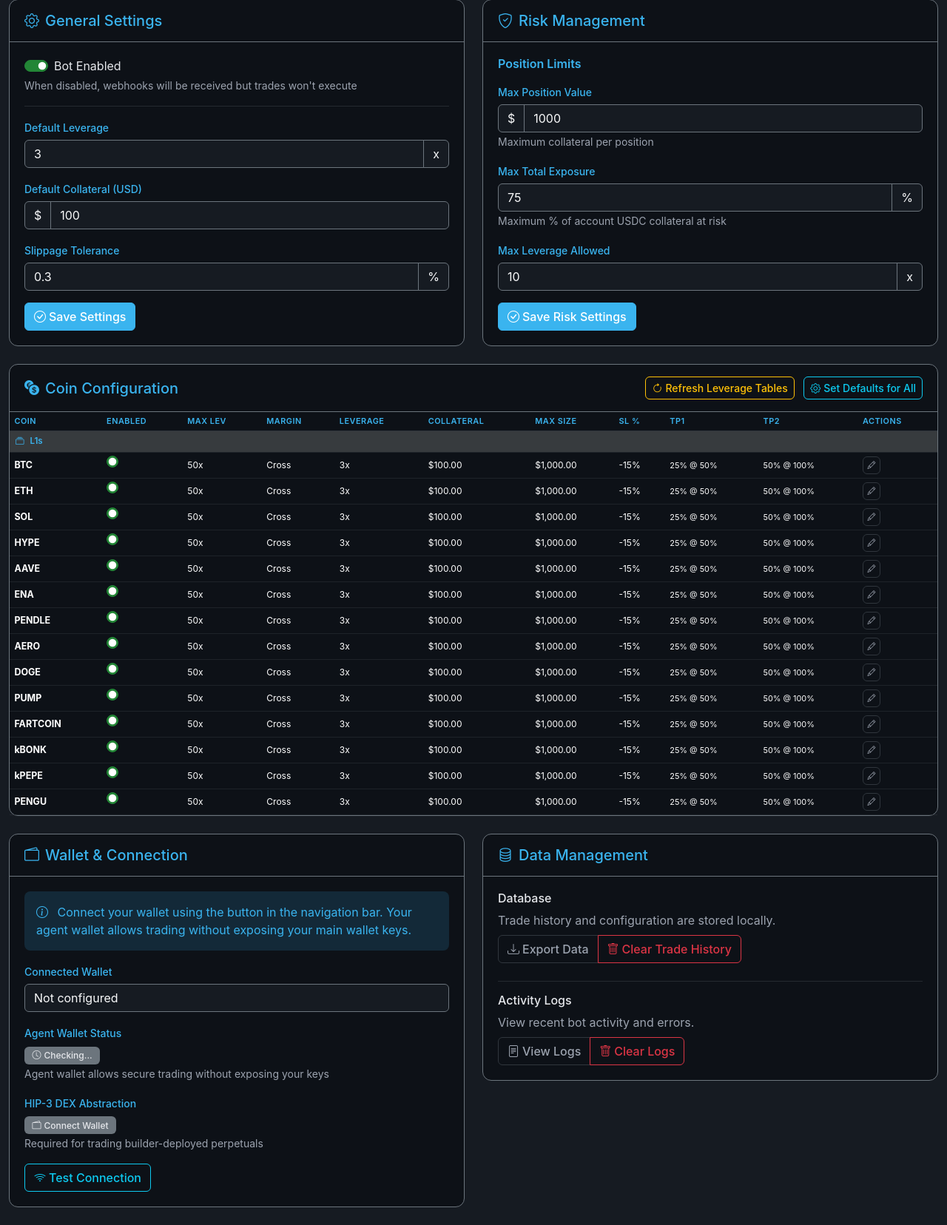
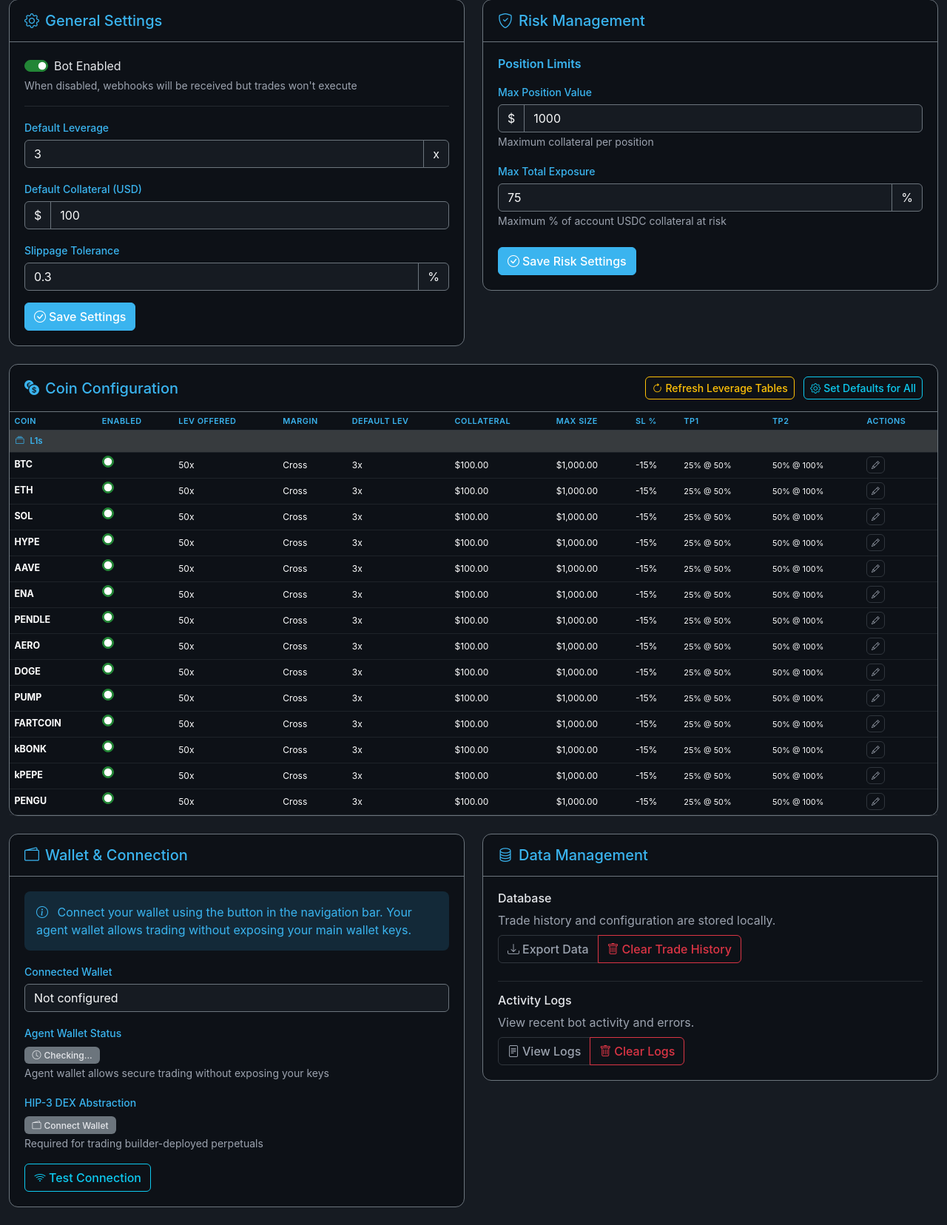
Before and after one commit to AKMoCap/MAK_TVBot, a Flask app: page /settings in a window 1280 px wide. Shown: the part 106-1762 px from the top of the page at 74% size. Run offline with Flask 3, Linux system fonts and the light colour scheme; data comes from the database, SQL or seed files in the repository; parts of the project's set-up code (start-up, migrations or seed data) failed here and were passed over; some libraries are stand-ins or nearby versions.

Commit message:
Rename columns, remove Max Leverage setting, fix coin matching
- Rename "Max Lev" to "Lev Offered" in Coin Configuration table
- Rename "Leverage" to "Default Lev" in Coin Configuration table
- Remove "Max Leverage Allowed" field from Risk Management settings
- Fix kBONK/kPEPE matching by adding case-insensitive lookup

```diff
--- a/app.py
+++ b/app.py
@@ -945,17 +945,20 @@ def api_refresh_leverage():
         if not universe:
             return jsonify({'success': False, 'error': 'No perpetuals data returned from Hyperliquid'}), 500
 
-        # Build a map of coin name -> metadata
+        # Build maps of coin name -> metadata (exact match and lowercase for fallback)
         hl_metadata = {}
+        hl_metadata_lower = {}
         for asset in universe:
             name = asset.get('name')
             if name:
-                hl_metadata[name] = {
+                meta = {
                     'maxLeverage': asset.get('maxLeverage', 50),
                     'szDecimals': asset.get('szDecimals', 2),
                     'onlyIsolated': asset.get('onlyIsolated', False),
                     'marginMode': asset.get('marginMode')  # strictIsolated, noCross, or None
                 }
+                hl_metadata[name] = meta
+                hl_metadata_lower[name.lower()] = meta
 
         # Update all coin configs with the metadata
         coins = CoinConfig.query.all()
@@ -963,8 +966,9 @@ def api_refresh_leverage():
         not_found = []
 
         for config in coins:
-            if config.coin in hl_metadata:
-                meta = hl_metadata[config.coin]
+            # Try exact match first, then case-insensitive match
+            meta = hl_metadata.get(config.coin) or hl_metadata_lower.get(config.coin.lower())
+            if meta:
                 config.hl_max_leverage = meta['maxLeverage']
                 config.hl_sz_decimals = meta['szDecimals']
                 config.hl_only_isolated = meta['onlyIsolated']
--- a/static/js/app.js
+++ b/static/js/app.js
@@ -1873,7 +1873,6 @@ async function loadSettings() {
         if (data.risk) {
             document.getElementById('max-position-value').value = data.risk.max_position_value_usd || 1000;
             document.getElementById('max-exposure-pct').value = data.risk.max_total_exposure_pct || 75;
-            document.getElementById('max-leverage').value = data.risk.max_leverage || 10;
         }
 
         // Wallet info
@@ -1997,8 +1996,7 @@ async function saveRiskSettings(e) {
 
     const data = {
         max_position_value_usd: parseFloat(document.getElementById('max-position-value').value),
-        max_total_exposure_pct: parseFloat(document.getElementById('max-exposure-pct').value),
-        max_leverage: parseInt(document.getElementById('max-leverage').value)
+        max_total_exposure_pct: parseFloat(document.getElementById('max-exposure-pct').value)
     };
 
     try {
--- a/templates/settings.html
+++ b/templates/settings.html
@@ -77,7 +77,7 @@
                         <small class="text-muted">Maximum collateral per position</small>
                     </div>
 
-                    <div class="mb-3">
+                    <div class="mb-4">
                         <label class="form-label">Max Total Exposure</label>
                         <div class="input-group">
                             <input type="number" class="form-control bg-dark text-light border-secondary"
@@ -85,15 +85,6 @@
                             <span class="input-group-text bg-dark text-light border-secondary">%</span>
                         </div>
                         <small class="text-muted">Maximum % of account USDC collateral at risk</small>
-                    </div>
-
-                    <div class="mb-3">
-                        <label class="form-label">Max Leverage Allowed</label>
-                        <div class="input-group">
-                            <input type="number" class="form-control bg-dark text-light border-secondary"
-                                   id="max-leverage" value="10" min="1" max="20">
-                            <span class="input-group-text bg-dark text-light border-secondary">x</span>
-                        </div>
                     </div>
 
                     <button type="submit" class="btn btn-primary">
@@ -125,9 +116,9 @@
                             <tr>
                                 <th>Coin</th>
                                 <th>Enabled</th>
-                                <th>Max Lev</th>
+                                <th>Lev Offered</th>
                                 <th>Margin</th>
-                                <th>Leverage</th>
+                                <th>Default Lev</th>
                                 <th>Collateral</th>
                                 <th>Max Size</th>
                                 <th>SL %</th>
```
